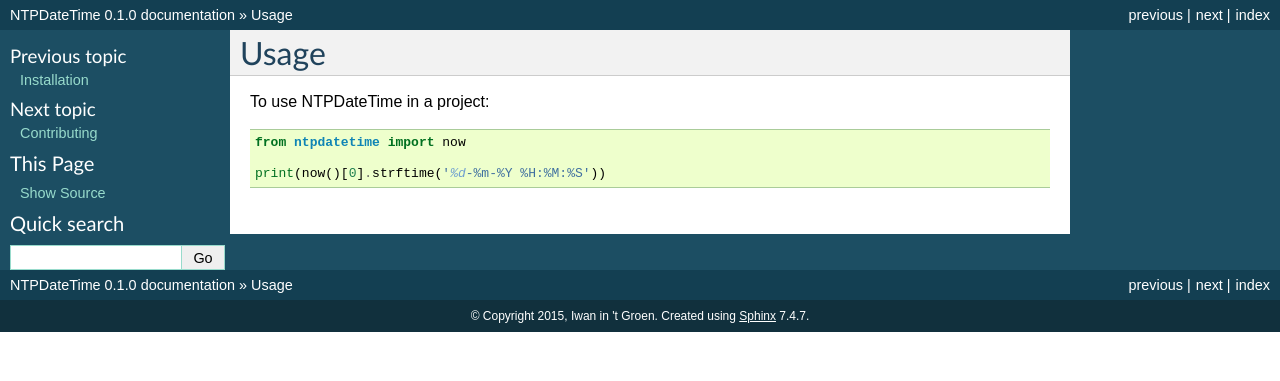
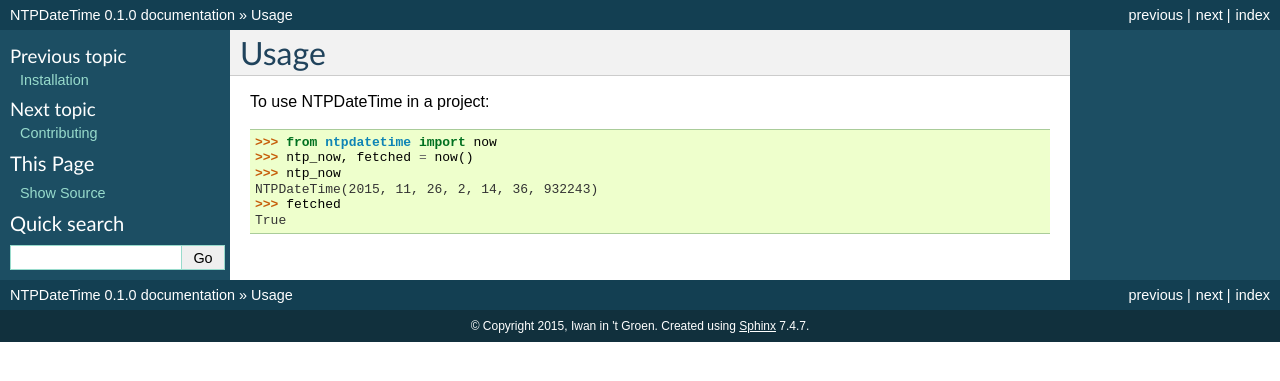
Before and after one commit to igroen/ntpdatetime, a Sphinx documentation site: the page built from docs/usage.rst, in a window 1280 px wide. Shown: the top 381 px of the page. Built offline with Sphinx 7.4.7, drawn with Linux system fonts in a browser that asks for light colours.

Commit message:
Update docs

```diff
--- a/docs/usage.rst
+++ b/docs/usage.rst
@@ -4,6 +4,9 @@
 
 To use NTPDateTime in a project::
 
-    from ntpdatetime import now
-
-    print(now()[0].strftime('%d-%m-%Y %H:%M:%S'))
+    >>> from ntpdatetime import now
+    >>> ntp_now, fetched = now()
+    >>> ntp_now
+    NTPDateTime(2015, 11, 26, 2, 14, 36, 932243)
+    >>> fetched
+    True
```
Also changed, not shown: docs/ntpdatetime.rst (+8 -0 lines), 1 other file.
